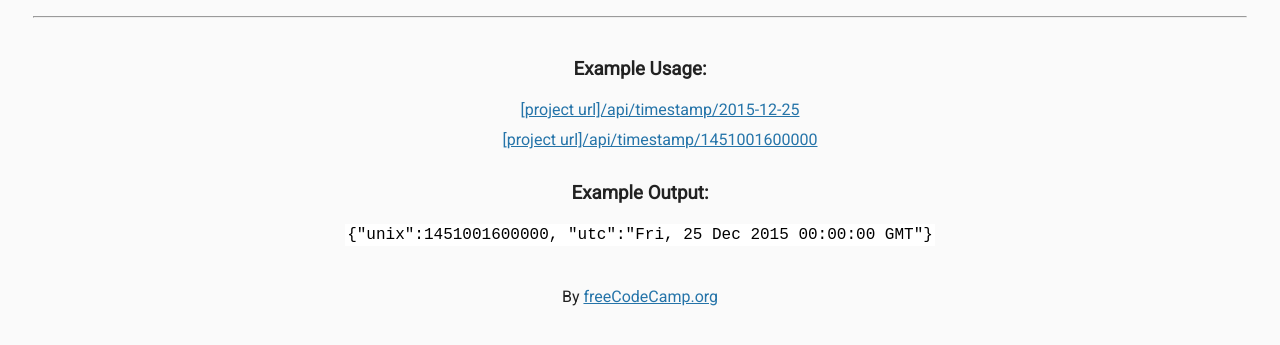
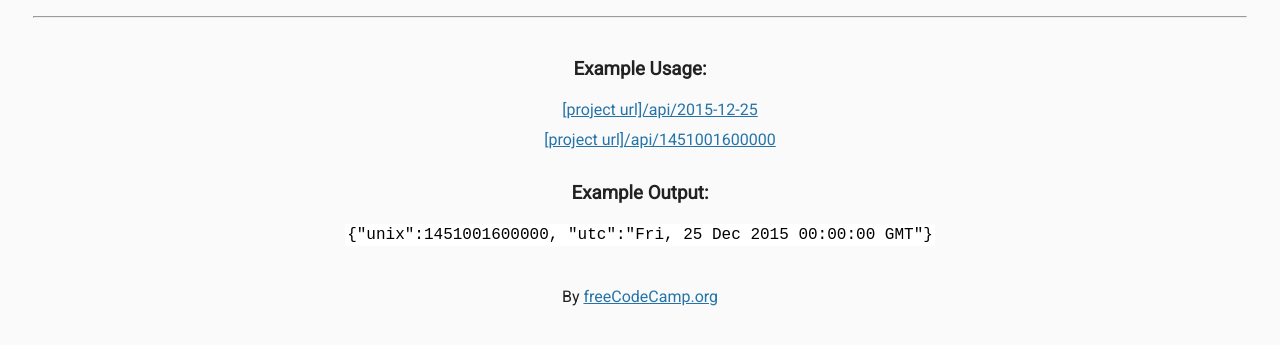
Before and after one commit to scissorsneedfoodtoo/timestampifier, a website: page views/index.html in a window 1280 px wide. Shown: the part 53-398 px from the top of the page. Drawn offline with Linux system fonts and the light colour scheme; files that its build step writes are made by us from their sources.

Commit message:
fix: use UTC plugin for dayjs, update endpoint

```diff
--- a/views/index.html
+++ b/views/index.html
@@ -22,16 +22,8 @@
     <div class="container">
       <h3>Example Usage:</h3>
       <ul>
-        <li>
-          <a href="api/timestamp/2015-12-25"
-            >[project url]/api/timestamp/2015-12-25
-          </a>
-        </li>
-        <li>
-          <a href="api/timestamp/1451001600000"
-            >[project url]/api/timestamp/1451001600000</a
-          >
-        </li>
+        <li><a href="api/2015-12-25">[project url]/api/2015-12-25</a></li>
+        <li><a href="api/1451001600000">[project url]/api/1451001600000</a></li>
       </ul>
 
       <h3>Example Output:</h3>
```
